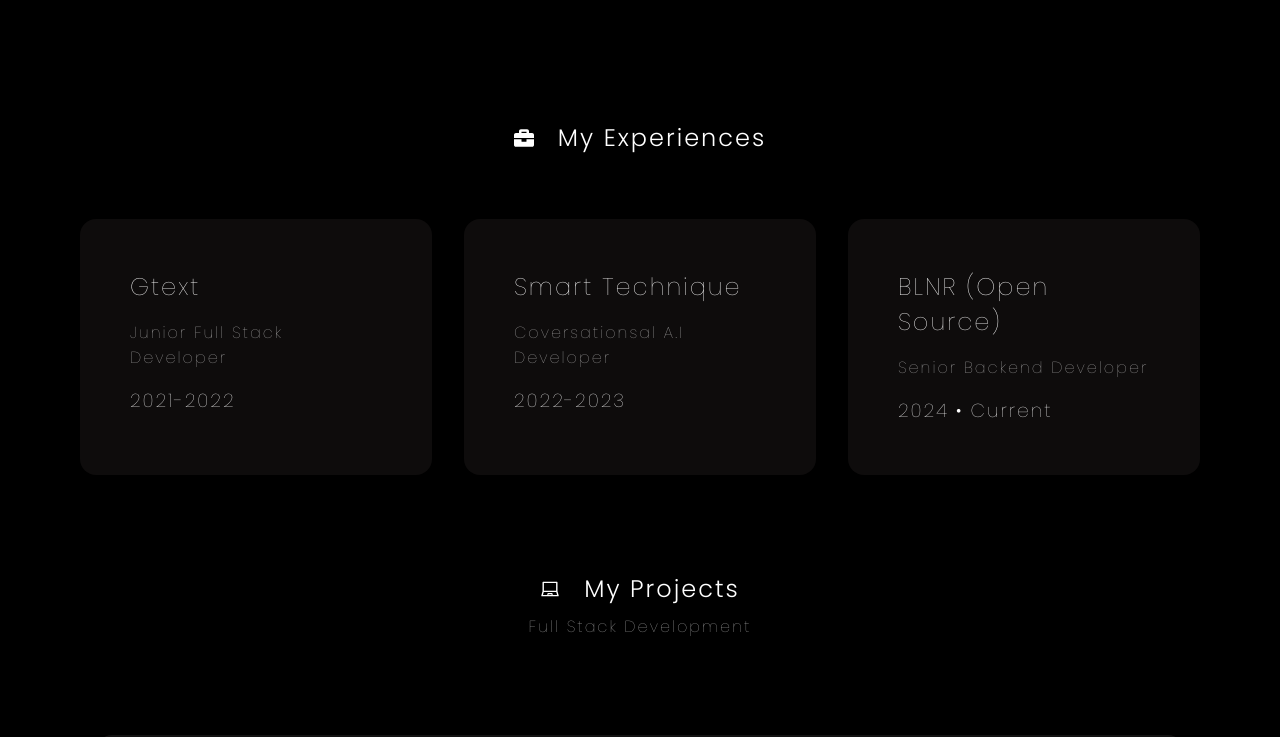
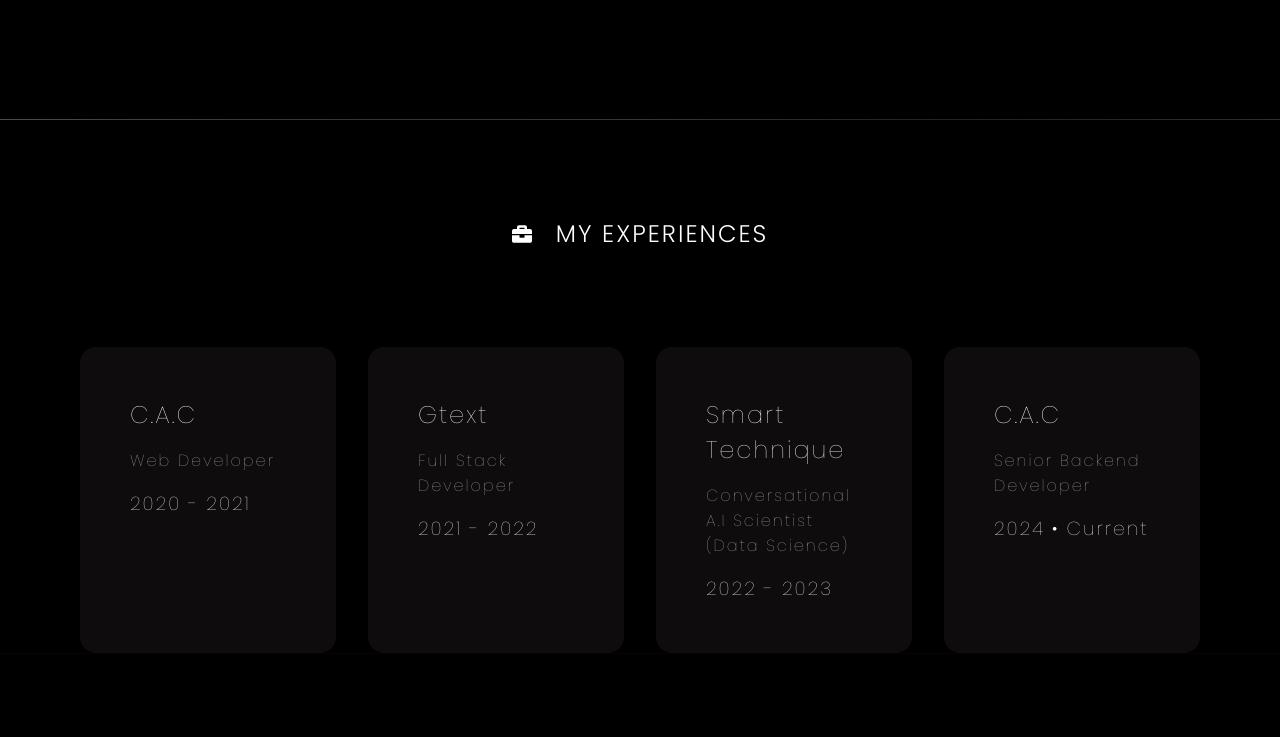
Before and after one commit to Akinleyejoshua/joshuaakinleye, a Next.js app: page / in a window 1280 px wide. Shown: the part 680-1417 px from the top of the page. Built offline with nearby package versions, Linux system fonts and the light colour scheme.

Commit message:
Add files via upload

```diff
--- a/app/globals.css
+++ b/app/globals.css
@@ -325,7 +325,8 @@
   -o-border-radius: 50%;
   /*width: 10rem;
   height: 10rem;
-  */border: 10px solid white;
+  */
+  border: 10px solid white;
 }
 
 .hero .img:hover{
@@ -445,7 +446,7 @@
 }
 
 .experience {
-  padding: 0rem 5rem 0 5rem;
+  padding: 6rem 5rem 0 5rem;
   display: flex;
   flex-direction: column;
 }
@@ -454,6 +455,7 @@
 .projects h1 {
   align-self: center;
   font-weight: 300;
+  text-transform: uppercase;
 }
 
 *::-webkit-scrollbar {
@@ -468,8 +470,12 @@
   opacity: 0.7;
 }
 
+section {
+  border-bottom: 1px solid rgba(10, 10, 10, 0.527);
+}
+
 .experiences {
-  margin-top: 4rem;
+  margin-top: 6rem;
 }
 
 .experiences .item .dim {
--- a/layouts/Experience.jsx
+++ b/layouts/Experience.jsx
@@ -1,31 +1,45 @@
 import { FaBriefcase } from "react-icons/fa";
 
 export const Experience = () => {
+    const experiences = [
+        {
+            name: "C.A.C",
+            role: "Web Developer",
+            time: "2020 - 2021"
+        },
+        {
+            name: "Gtext",
+            role: "Full Stack Developer",
+            time: "2021 - 2022"
+        },
+        {
+            name: "Smart Technique",
+            role: "Conversational A.I Scientist (Data Science)",
+            time: "2022 - 2023"
+        },
+        {
+            name: "C.A.C",
+            role: "Senior Backend Developer",
+            time: "2024 • Current"
+        }
+    ]
     return <section className="experience" id="experience">
         <h1 className="row items-center">
             <FaBriefcase className="icon" />
             <div className="space"></div>
             <div className="space"></div>
             <div className="space"></div>
-           My Experiences
+            My Experiences
         </h1>
 
         <div className="experiences grid">
-            <div className="item">
-                <h2>Gtext</h2>
-                <p className="dim">Junior Full Stack Developer</p>
-                <h3>2021-2022</h3>
-            </div>
-            <div className="item">
-                <h2>Smart Technique</h2>
-                <p className="dim">Coversationsal A.I Developer</p>
-                <h3>2022-2023</h3>
-            </div>
-            <div className="item">
-                <h2>BLNR (Open Source)</h2>
-                <p className="dim">Senior Backend Developer</p>
-                <h3>2024 • Current</h3>
-            </div>
+            {experiences.map((item, i) => {
+                return <div className="item">
+                    <h2>{item.name}</h2>
+                    <p className="dim">{item.role}</p>
+                    <h3>{item.time}</h3>
+                </div>
+            })}
 
         </div>
 
```
